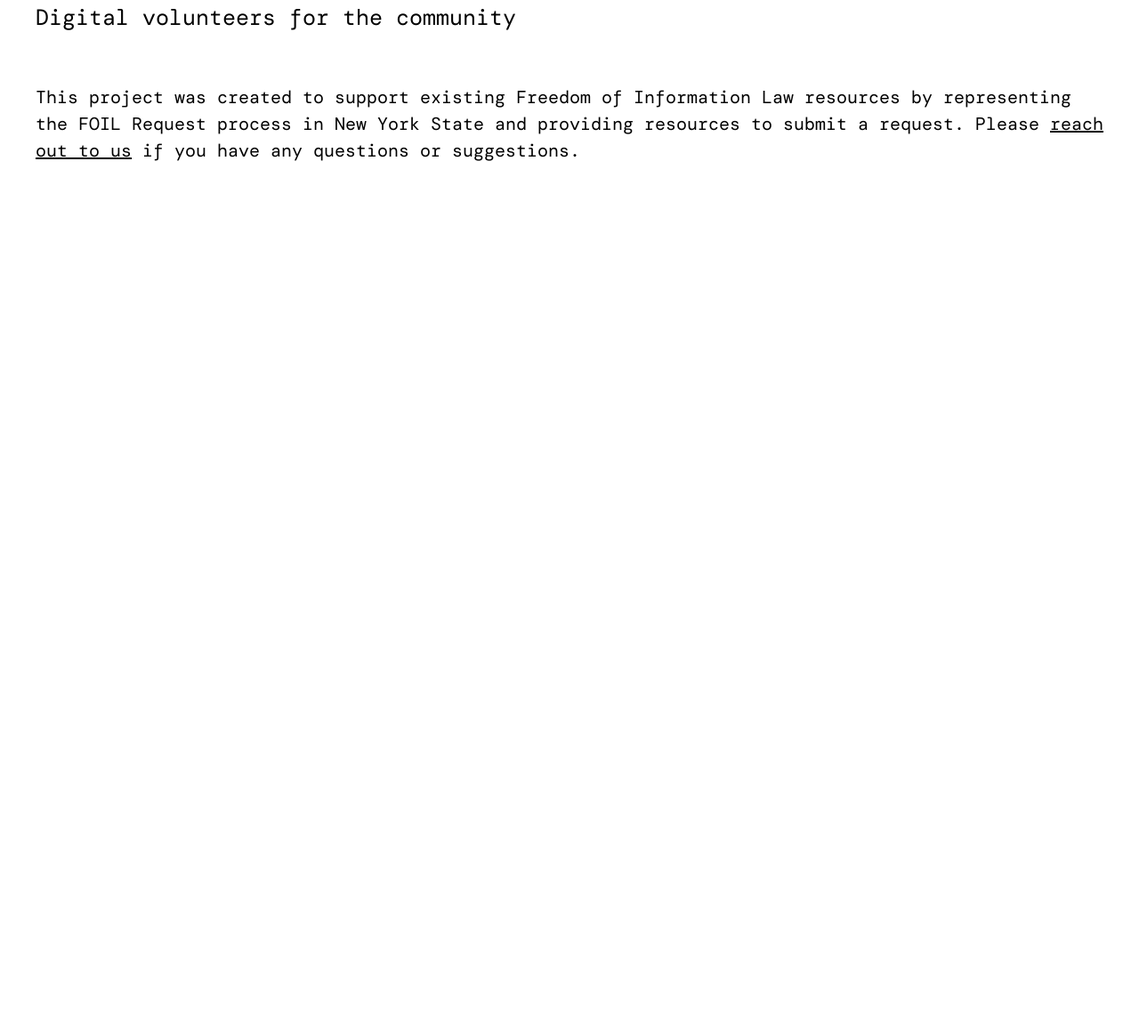
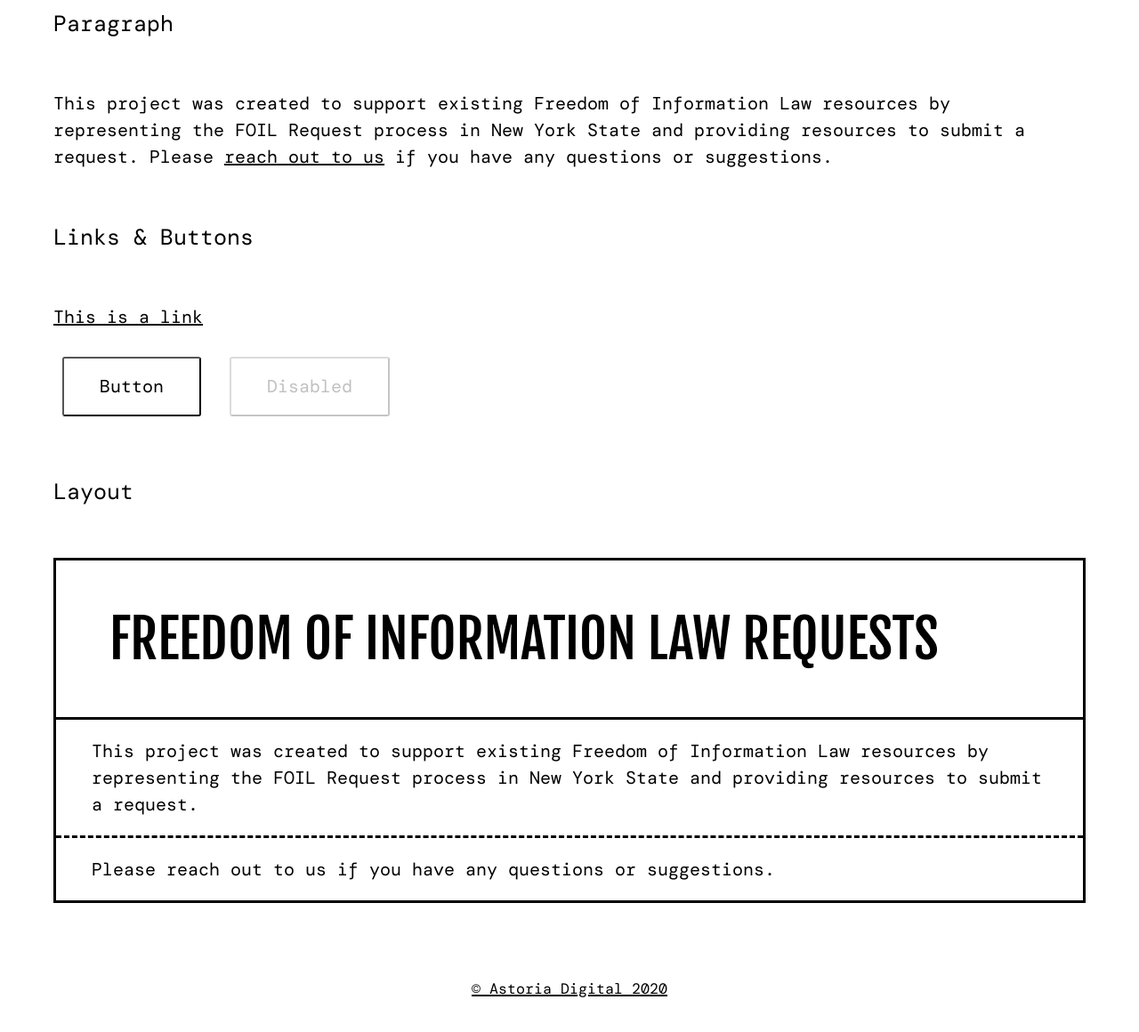
Before and after one commit to astoria-tech/design, a plain HTML site: page index.html in a window 1280 px wide. Shown: the part 1318-2478 px from the top of the page at 89% size. Before the commit the page ends 1622 px from the top, so only its background shows below. Drawn offline with nearby package versions, Linux system fonts and the light colour scheme; a web font is replaced by a local one.

Commit message:
Button styling and some layout
I've added button styling and a bit of layout. I showed an example of the card layout

```diff
--- a/index.html
+++ b/index.html
@@ -16,26 +16,53 @@
 
         <header>
 
-        <h1>Astoria Digital</h1>
+        <h1>Astoria Digital Pattern Library</h1>
 
         </header>
 
+
         <section>
-            <h1>Astoria Digital Pattern Library</h1>
-            <h6>Style Guidleines for Websites and Web Apps</h6>
+
+           <h6>Typography</h6>
+           <h6>Headings</h6>
             <h1>Digital volunteers for the community</h1>
             <h2>Digital volunteers for the community</h2>
             <h3>Digital volunteers for the community</h3>
             <h4>Digital volunteers for the community</h4>
             <h5>Digital volunteers for the community</h5>
             <h6>Digital volunteers for the community</h6>
-
+            <h6>Paragraph</h6>
             <p>This project was created to support existing Freedom of Information Law resources by representing the FOIL Request process in New York State and providing resources to submit a request. Please <a href="mailto:ania@astoria.digital">reach out to us</a> if you have any questions or suggestions.</p>
-
 
         </section>
 
+        <section>
+
+            <h6>Links & Buttons</h6>
+
+            <p><a href="#">This is a link</a></p>
+
+            <button>Button</button>
+
+            <!-- <button class="button">Button</button> -->
+
+            <button disabled>Disabled</button>
+
+        </section>
+
+        <section>
+            <h6>Layout</h6>
+        </section>
+
+        <section class="card">
+            <h2 class="card-header">Freedom of Information Law Requests</h2>
+            <p class="card-paragraph">This project was created to support existing Freedom of Information Law resources by representing the FOIL Request process in New York State and providing resources to submit a request.</p>
+            <p class="card-secondary-paragraph">Please reach out to us if you have any questions or suggestions.</p>
+        </section>
+
         <footer>
+
+            <p class="copyright"><small><a href="https://astoria.digital/">© Astoria Digital 2020</a></small></p>
 
         </footer>
 
--- a/style.css
+++ b/style.css
@@ -62,6 +62,10 @@ p {
   line-height: 1.5;
 }
 
+.copyright {
+  text-align: center;
+}
+
 /* Links */
 
 a {
@@ -98,6 +102,66 @@ a {
     color: black;
     background-color: #FFDA00;
   }
+
+  /* Buttons */
+
+  button {
+    font-family: inherit;
+    font-size: 100%;
+    line-height: 1.15;
+    background: white;
+    margin: 0;
+    overflow: visible;
+    text-transform: none;
+    -webkit-appearance: button;
+    padding-top: 1em;
+    padding-bottom: 1em;
+    padding-left: 2em;
+    padding-right: 2em;
+    margin: .5em;
+    cursor: pointer;
+    border-radius: 0.15rem;
+
+  }
+
+  /*
+  .button {
+    border: 0;
+    border-radius: 0.15rem;
+    background:  #FFDA00;
+    color: black;
+    font-family: inherit;
+    font-size: 1rem;
+    line-height: 1.2;
+    white-space: nowrap;
+    text-decoration: none;
+    padding-top: 1em;
+    padding-bottom: 1em;
+    padding-left: 2em;
+    padding-right: 2em;
+    margin: .5em;
+    cursor: pointer;
+  }
+  */
+
+  button:hover {
+
+    background:  #FFDA00;
+    border: 0;
+
+   }
+
+  button:focus {
+
+    background:  #FFDA00;
+
+  }
+
+  button[disabled] {
+    opacity: 0.85;
+    pointer-events: none;
+  }
+
 
   /* Color
 
@@ -147,6 +211,36 @@ a {
     padding: 2em;
   }
 
+  section {
+    margin: 1em;
+  }
+
+  .card {
+    border: .15em solid;
+  }
+
+  .card-header {
+    padding-left: 1em;
+    padding-right: 1em;
+
+  }
+
+  .card-paragraph {
+    border-top: .15em solid;
+    padding-top: 1em;
+    padding-left: 2em;
+    padding-right: 2em;
+  }
+
+  .card-secondary-paragraph {
+    border-top: .15em dashed;
+    padding-top: 1em;
+    padding-left: 2em;
+    padding-right: 2em;
+  }
+
+
+
   /* Header */
 
   header {
@@ -172,11 +266,6 @@ a {
     */
 
   }
-
-
-
-
-
 
   /* Footer */
 
```
